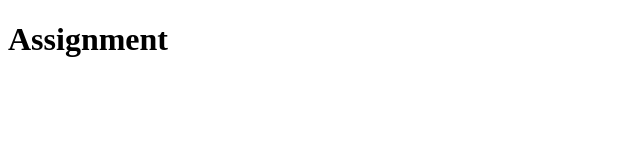
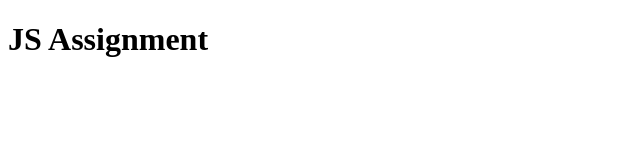
Before and after one commit to kiruthikap27/Assignment2, a plain HTML site: page index.html in a window 1280 px wide. Shown: the whole page, without its empty margins (0-640 px from the left). Drawn offline with Linux system fonts and the light colour scheme.

Commit message:
title rename update

```diff
--- a/index.html
+++ b/index.html
@@ -3,10 +3,10 @@
 <head>
     <meta charset="UTF-8">
     <meta name="viewport" content="width=device-width, initial-scale=1.0">
-    <title>Assignment 3</title>
+    <title>JS Assignment</title>
 </head>
 <body>
-     <h1>Assignment</h1>
+     <h1>JS Assignment</h1>
      <script src="numInterval.js"></script>
 </body>
 </html>
```
